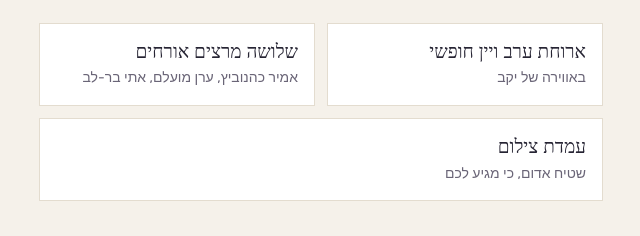
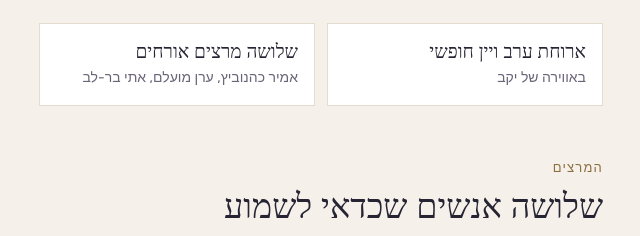
Before and after one commit to LRCISR/vip, a plain HTML site: page index.html in a window 1280 px wide. Shown: the part 947-1183 px from the top of the page, without its empty margins (319-959 px from the left). Drawn offline with Linux system fonts and the light colour scheme; a web font is replaced by a local one.

Commit message:
Add files via upload

```diff
--- a/index.html
+++ b/index.html
@@ -150,7 +150,6 @@ footer .tag{font-family:var(--serif);font-size:19px;color:var(--plum)}
     <ul class="perks">
       <li class="perk"><b>ארוחת ערב ויין חופשי</b><span>באווירה של יקב</span></li>
       <li class="perk"><b>שלושה מרצים אורחים</b><span>אמיר כהנוביץ, ערן מועלם, אתי בר-לב</span></li>
-      <li class="perk"><b>עמדת צילום</b><span>שטיח אדום, כי מגיע לכם</span></li>
     </ul>
   </section>
 
```
